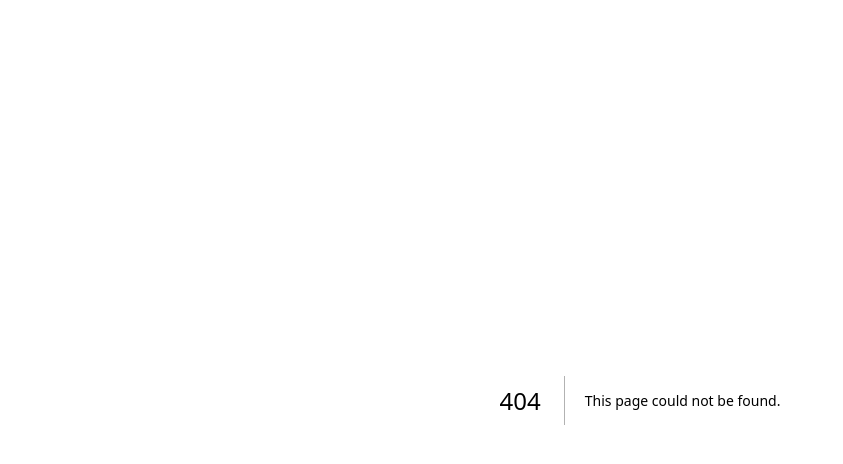
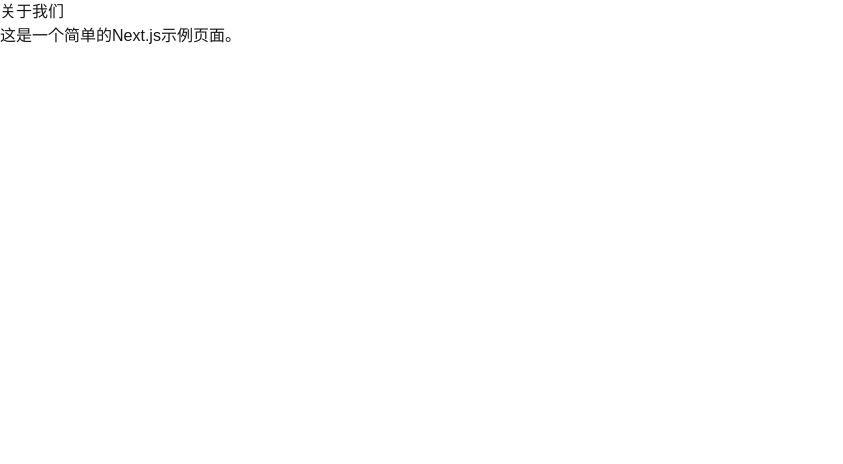
Before and after one commit to yesoldgreen/demand-bloom-1, a Next.js app: page /about in a window 1280 px wide. Before the commit this address had no page. Shown: the top 464 px of the page, without its empty margins (0-843 px from the left). Built offline with nearby package versions, Linux system fonts and the light colour scheme.

Commit message:
添加about页面

```diff
--- /dev/null
+++ b/app/about/page.tsx
@@ -0,0 +1,8 @@
+export default function AboutPage() {
+    return (
+      <div>
+        <h1>关于我们</h1>
+        <p>这是一个简单的Next.js示例页面。</p>
+      </div>
+    );
+  }
```
